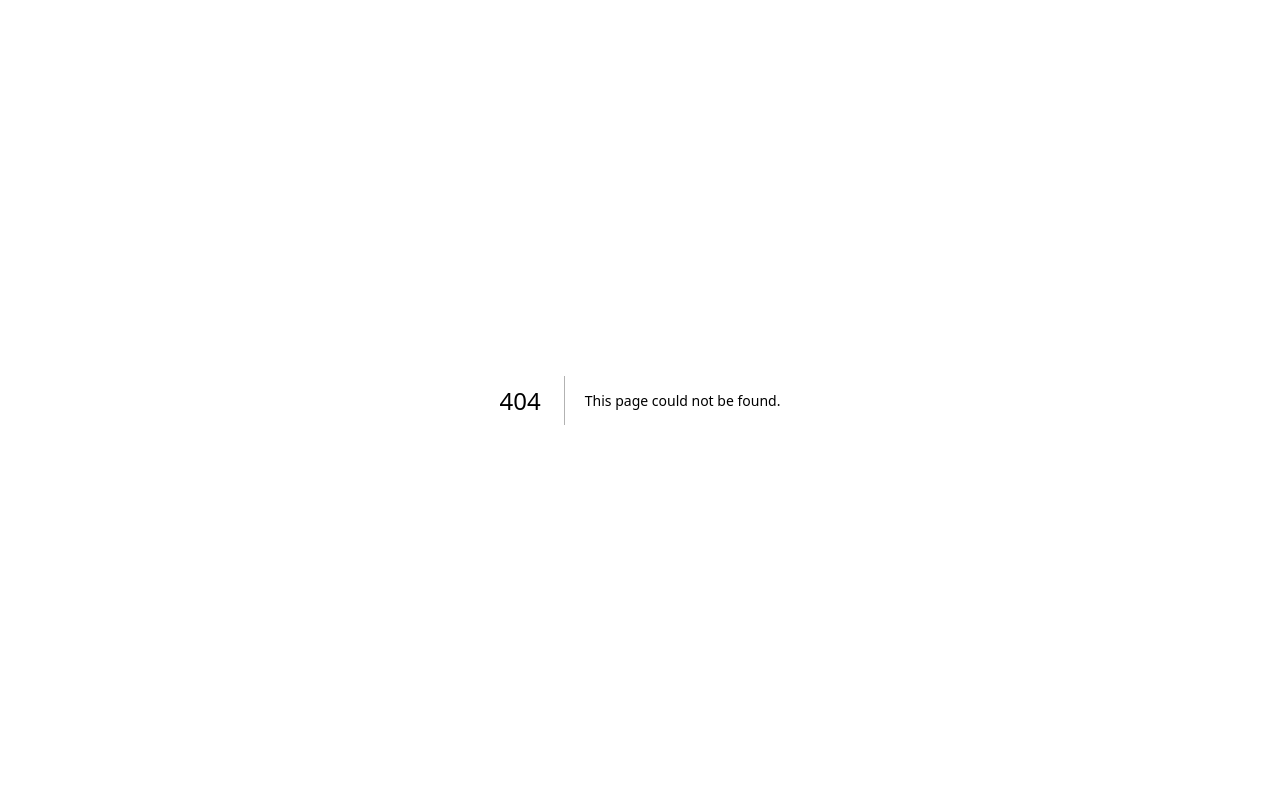
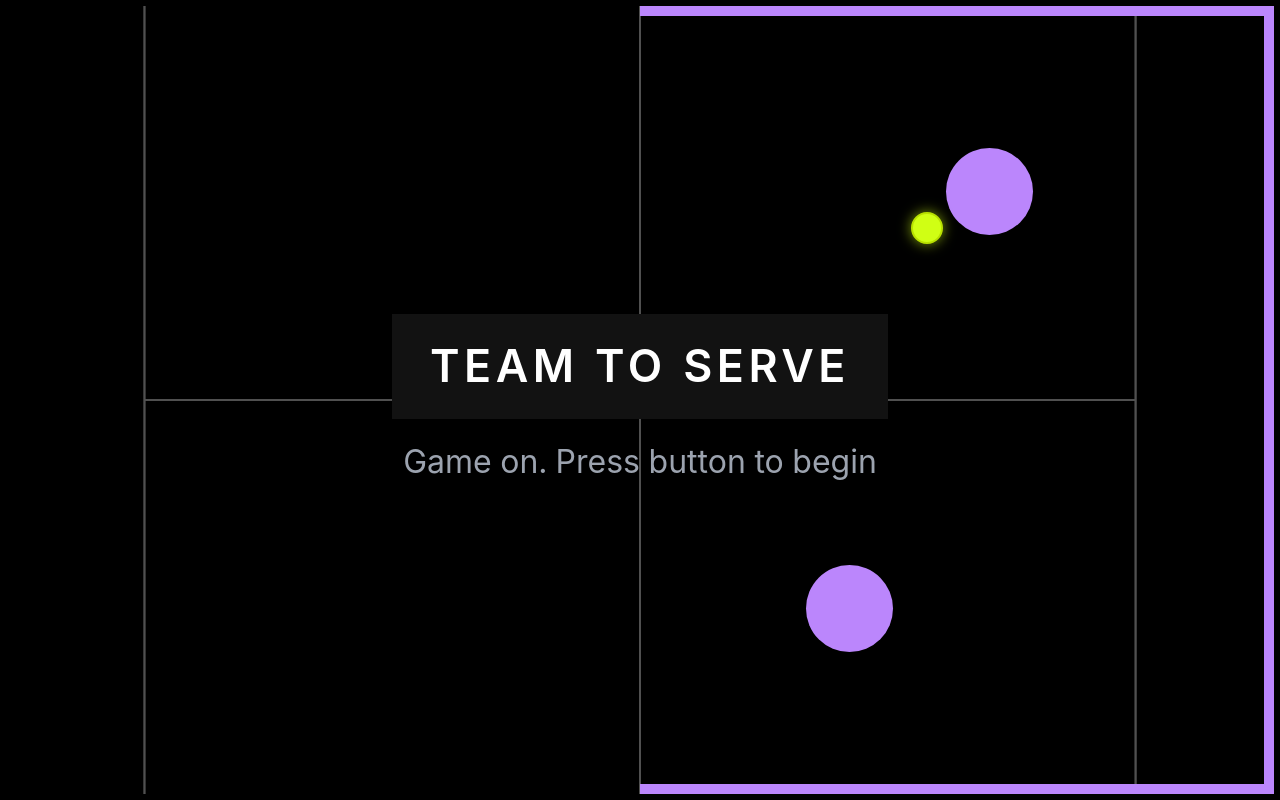
Before and after one commit to juicebox-glen/pala-point, a Next.js app: page /game in a window 1280 px wide. Before the commit this address had no page. Built offline with nearby package versions, Linux system fonts and the light colour scheme; a web font is replaced by a local one.

Commit message:
V3 Clean: Add working server announcement with bouncing ball animation

```diff
--- /dev/null
+++ b/app/components/ServerAnnouncement.tsx
@@ -0,0 +1,180 @@
+"use client";
+
+import { useState, useEffect, useRef } from "react";
+import type { Team } from "@lib/engine/engine";
+
+interface ServerAnnouncementProps {
+  servingTeam: Team;
+  onComplete: () => void;
+}
+
+export default function ServerAnnouncement({ servingTeam, onComplete }: ServerAnnouncementProps) {
+  const [phase, setPhase] = useState<1 | 2>(1);
+  const [ballPosition, setBallPosition] = useState({ x: 50, y: 50 });
+  const ballVelocityRef = useRef({ x: 2, y: 1.5 });
+  const animationRef = useRef<number | null>(null);
+  const phaseTimerRef = useRef<NodeJS.Timeout | null>(null);
+  const completeTimerRef = useRef<NodeJS.Timeout | null>(null);
+
+  // Phase 1: Bouncing ball animation
+  useEffect(() => {
+    if (phase !== 1) return;
+
+    const animate = () => {
+      setBallPosition((prev) => {
+        let newX = prev.x + ballVelocityRef.current.x;
+        let newY = prev.y + ballVelocityRef.current.y;
+
+        // Bounce off edges (with 2% margin)
+        if (newX <= 2 || newX >= 98) {
+          ballVelocityRef.current.x = -ballVelocityRef.current.x;
+          newX = newX <= 2 ? 2 : 98;
+        }
+        if (newY <= 2 || newY >= 94) {
+          ballVelocityRef.current.y = -ballVelocityRef.current.y;
+          newY = newY <= 2 ? 2 : 94;
+        }
+
+        return { x: newX, y: newY };
+      });
+
+      animationRef.current = requestAnimationFrame(animate);
+    };
+
+    // Start animation
+    animationRef.current = requestAnimationFrame(animate);
+
+    // Switch to phase 2 after 3 seconds - STOP ANIMATION FIRST
+    phaseTimerRef.current = setTimeout(() => {
+      console.log('Stopping animation and switching to phase 2');
+
+      // CRITICAL: Cancel animation BEFORE state update
+      if (animationRef.current) {
+        cancelAnimationFrame(animationRef.current);
+        animationRef.current = null;
+      }
+
+      // Use setTimeout to ensure animation is stopped
+      setTimeout(() => {
+        setPhase(2);
+      }, 0);
+
+    }, 3000);
+
+    return () => {
+      if (animationRef.current) {
+        cancelAnimationFrame(animationRef.current);
+        animationRef.current = null;
+      }
+      if (phaseTimerRef.current) {
+        clearTimeout(phaseTimerRef.current);
+      }
+    };
+  }, [phase]);
+
+  // Phase 2: Auto-complete after 8 seconds (or any key press)
+  useEffect(() => {
+    if (phase !== 2) return;
+
+    console.log('Phase 2 started');
+
+    completeTimerRef.current = setTimeout(() => {
+      console.log('Auto-completing announcement');
+      onComplete();
+    }, 8000);
+
+    const handleKeyPress = () => {
+      console.log('Key pressed, completing announcement');
+      onComplete();
+    };
+
+    window.addEventListener('keydown', handleKeyPress);
+
+    return () => {
+      if (completeTimerRef.current) {
+        clearTimeout(completeTimerRef.current);
+      }
+      window.removeEventListener('keydown', handleKeyPress);
+    };
+  }, [phase, onComplete]);
+
+  const teamColor = servingTeam === 'A' ? 'var(--color-team-1)' : 'var(--color-team-2)';
+  const isTeamA = servingTeam === 'A';
+
+  return (
+    <div className="screen-wrapper">
+      <div className="screen-content screen-bordered">
+        {/* Phase 1: Selecting Server */}
+        {phase === 1 && (
+          <>
+            <div className="content-centered">
+              <div className="server-announcement-text-overlay">
+                <h1 className="server-announcement-title">SELECTING SERVER</h1>
+              </div>
+            </div>
+            <div
+              className="server-announcement-bouncing-ball"
+              style={{
+                left: `${ballPosition.x}%`,
+                top: `${ballPosition.y}%`,
+              }}
+            />
+          </>
+        )}
+
+        {/* Phase 2: Team Announcement */}
+        {phase === 2 && (
+          <>
+            {/* Serving border (left or right half) */}
+            <div
+              className={`screen-border-serving-${isTeamA ? 'left' : 'right'}`}
+              style={{ borderColor: teamColor }}
+            />
+
+            {/* Player circles */}
+            <div className="server-announcement-player-positions">
+              {isTeamA ? (
+                <>
+                  <div
+                    className="server-announcement-player-circle server-announcement-player-team-a-top"
+                    style={{ backgroundColor: teamColor }}
+                  />
+                  <div
+                    className="server-announcement-player-circle server-announcement-player-team-a-bottom"
+                    style={{ backgroundColor: teamColor }}
+                  />
+                </>
+              ) : (
+                <>
+                  <div
+                    className="server-announcement-player-circle server-announcement-player-team-b-top"
+                    style={{ backgroundColor: teamColor }}
+                  />
+                  <div
+                    className="server-announcement-player-circle server-announcement-player-team-b-bottom"
+                    style={{ backgroundColor: teamColor }}
+                  />
+                </>
+              )}
+            </div>
+
+            {/* Tennis ball */}
+            <div
+              className={`server-announcement-ball ${
+                isTeamA ? 'server-announcement-ball-team-a' : 'server-announcement-ball-team-b'
+              }`}
+            />
+
+            {/* Text */}
+            <div className="content-centered">
+              <div className="server-announcement-text-overlay">
+                <h1 className="server-announcement-title">TEAM {servingTeam} TO SERVE</h1>
+              </div>
+              <p className="server-announcement-instruction">Game on. Press button to begin</p>
+            </div>
+          </>
+        )}
+      </div>
+    </div>
+  );
+}
--- /dev/null
+++ b/app/game/page.tsx
@@ -0,0 +1,38 @@
+"use client";
+
+import { useState } from "react";
+import { useGameStore } from "@stores/game-store";
+import ServerAnnouncement from "@/app/components/ServerAnnouncement";
+
+export default function GamePage() {
+  const servingTeam = useGameStore((s) => s.servingTeam);
+  const [showServerAnnouncement, setShowServerAnnouncement] = useState(true);
+
+  const handleServerAnnouncementComplete = () => {
+    setShowServerAnnouncement(false);
+    // TODO: Start the actual game
+  };
+
+  if (showServerAnnouncement) {
+    return (
+      <ServerAnnouncement
+        servingTeam={servingTeam}
+        onComplete={handleServerAnnouncementComplete}
+      />
+    );
+  }
+
+  // TODO: Return actual game scoreboard
+  return (
+    <div className="screen-wrapper">
+      <div className="screen-content content-centered">
+        <h1 style={{ fontSize: '4rem', color: 'white' }}>
+          GAME SCOREBOARD GOES HERE
+        </h1>
+        <p style={{ fontSize: '2rem', color: '#9ca3af', marginTop: '2rem' }}>
+          Server announcement complete. Team {servingTeam} is serving.
+        </p>
+      </div>
+    </div>
+  );
+}
--- a/styles/v3-server-announcement.css
+++ b/styles/v3-server-announcement.css
@@ -0,0 +1,111 @@
+/* V3 Server Announcement Styles */
+
+/* Player positions container */
+.server-announcement-player-positions {
+    position: absolute;
+    inset: 0;
+    z-index: var(--z-overlay);
+    pointer-events: none;
+  }
+
+  /* Player circles */
+  .server-announcement-player-circle {
+    position: absolute;
+    width: var(--size-player-circle);
+    height: var(--size-player-circle);
+    border-radius: 50%;
+    animation: fadeIn 0.7s ease-in-out;
+  }
+
+  /* Team A (left side) positions */
+  .server-announcement-player-team-a-top {
+    left: 30%;
+    top: 18%;
+  }
+
+  .server-announcement-player-team-a-bottom {
+    left: 19%;
+    top: 71%;
+  }
+
+  /* Team B (right side) positions */
+  .server-announcement-player-team-b-top {
+    right: 19%;
+    bottom: 71%;
+  }
+
+  .server-announcement-player-team-b-bottom {
+    right: 30%;
+    bottom: 18%;
+  }
+
+  /* Tennis ball (small, Phase 2) */
+  .server-announcement-ball {
+    position: absolute;
+    width: var(--size-ball-small);
+    height: var(--size-ball-small);
+    background-color: var(--color-ball);
+    border-radius: 50%;
+    border: 2px solid var(--color-ball-border);
+    box-shadow: 0 0 1vw rgba(208, 255, 20, 0.6);
+    z-index: var(--z-overlay);
+    animation: fadeIn 0.9s ease-in-out;
+  }
+
+  /* Ball positioning for each team */
+  .server-announcement-ball-team-a {
+    left: calc(20% + 6vw);
+    top: calc(65% + 3vw);
+  }
+
+  .server-announcement-ball-team-b {
+    right: calc(20% + 6vw);
+    bottom: calc(65% + 3vw);
+  }
+
+  /* Bouncing ball (large, Phase 1) */
+  .server-announcement-bouncing-ball {
+    position: absolute;
+    width: var(--size-ball);
+    height: var(--size-ball);
+    background-color: var(--color-ball);
+    border-radius: 50%;
+    border: 2px solid var(--color-ball-border);
+    pointer-events: none;
+    z-index: var(--z-overlay);
+    transition: none;
+    user-select: none;
+    box-shadow: 0 0 1vw rgba(208, 255, 20, 0.6);
+    transform: translate(-50%, -50%);
+  }
+
+  /* Text overlay */
+  .server-announcement-text-overlay {
+    background-color: var(--color-bg-dark);
+    padding: var(--spacing-sm) var(--spacing-md);
+    text-align: center;
+    display: inline-block;
+    z-index: var(--z-overlay);
+    animation: fadeIn 0.5s ease-in-out;
+  }
+
+  /* Title */
+  .server-announcement-title {
+    font-size: var(--font-size-screen-title);
+    font-weight: 600;
+    color: var(--color-text-primary);
+    letter-spacing: var(--letter-spacing-normal);
+    margin: 0;
+    text-transform: uppercase;
+    font-family: var(--font-family);
+  }
+
+  /* Instruction text */
+  .server-announcement-instruction {
+    font-size: var(--font-size-instruction);
+    color: var(--color-text-secondary);
+    text-align: center;
+    margin-top: var(--spacing-sm);
+    z-index: var(--z-overlay);
+    animation: fadeIn 1.1s ease-in-out;
+  }
```
